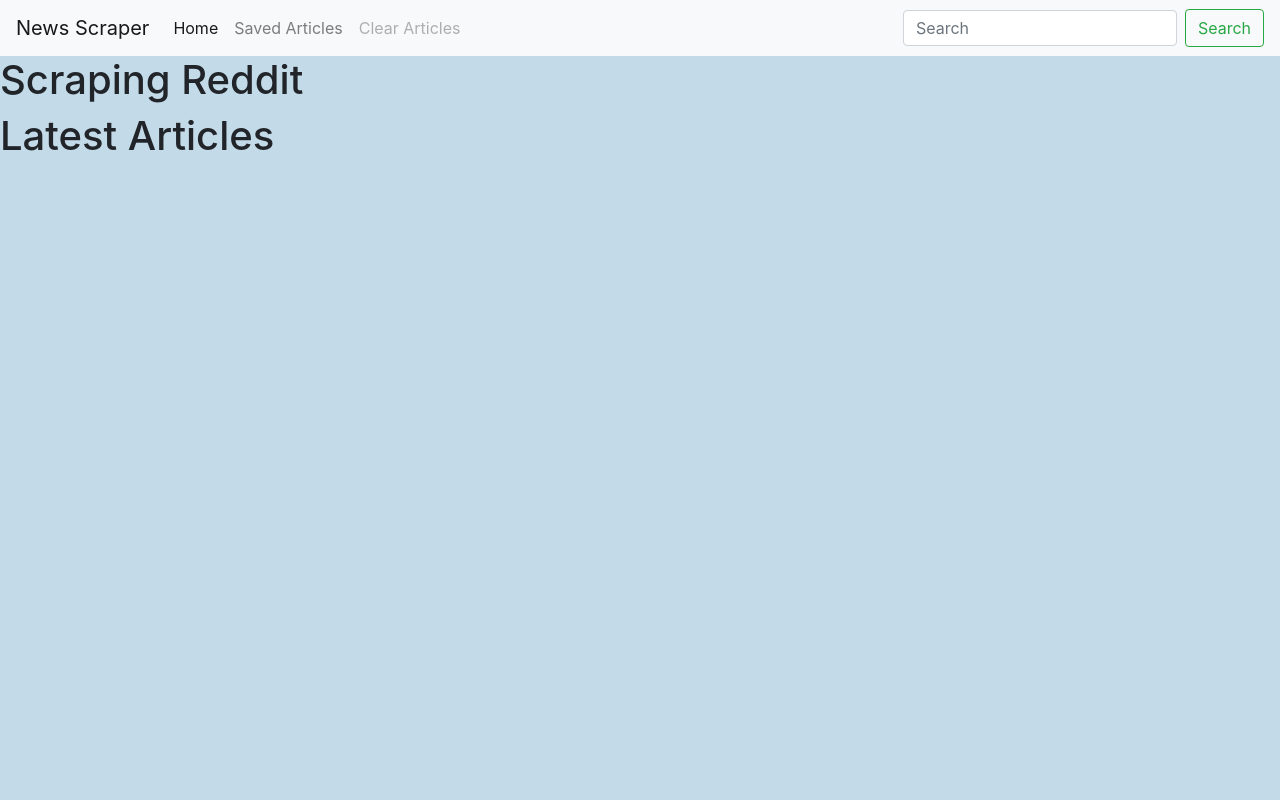
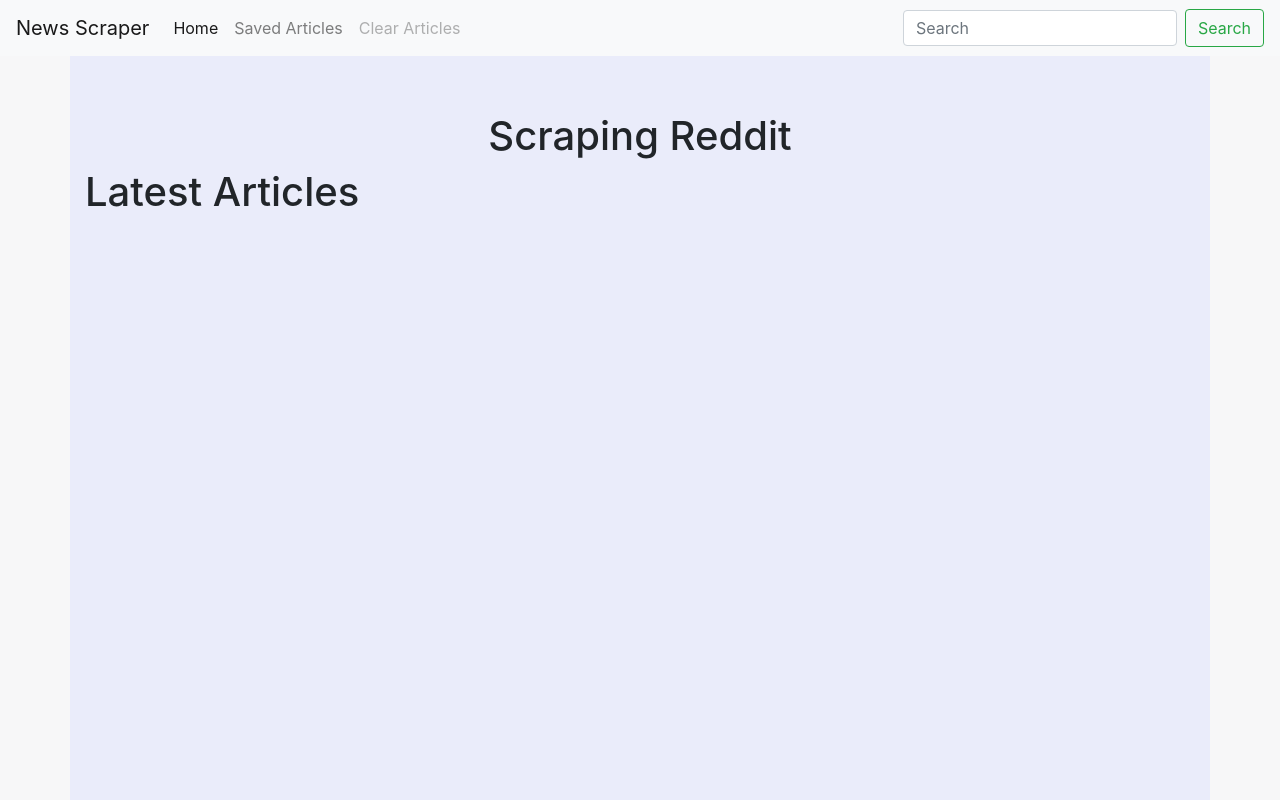
Before and after one commit to HazeraM/New-Scrapr, a plain HTML site: page public/index.html in a window 1280 px wide. Shown: the top 800 px of the page. Drawn offline with nearby package versions, Linux system fonts and the light colour scheme; no server answers.

Commit message:
fixed css styling

```diff
--- a/public/index.html
+++ b/public/index.html
@@ -9,10 +9,18 @@
     <title>Scraping Reddit</title>
     <style>
         body {
-            background-color: rgb(195, 218, 233)
+            background-color: rgb(247, 247, 248)
         }
 
+        .container {
+            background-color: rgb(234, 236, 250);
+        }
+        /* h1 {
+            text-align: center;
+        } */
+
         #wrapper {
+            text-align: center;
             width: 960px;
             margin-left: auto;
             margin-right: auto;
@@ -35,7 +43,7 @@
         input {
             display: block;
             width: 100%;
-            background-color: #FCF5C7;
+            background-color: rgb(223, 206, 222);
         }
 
         input {
@@ -100,9 +108,11 @@
         <div class="card-img-overlay">
             <h5 class="card-title">Card title</h5>
           <p class="card-text">This is a wider card with supporting text below as a natural lead-in to additional content. This content is a little bit longer.</p> -->
+    <div class="container">
+        <!-- <img id="logo" src="assets/reddit2.png" alt="Card image"> -->
+        <div id="wrapper">
+            <h1>Scraping Reddit</h1>
         </div>
-    </div>
-    <h1>Scraping Reddit</h1>
         <!-- <script>
   // AJAX post the data to the Mongo DB.
         $.post("/api/friends", userData, function(data) {
@@ -123,6 +133,7 @@
         <div id="articles"></div>
         <div id="notes"></div>
     </div>
+    <!-- </div> -->
 
     <footer class="footer">
         <div class="container">
```
Also changed, not shown: public/assets/reddit2.png (added). Lines whose indentation alone changed are shown as unchanged.
